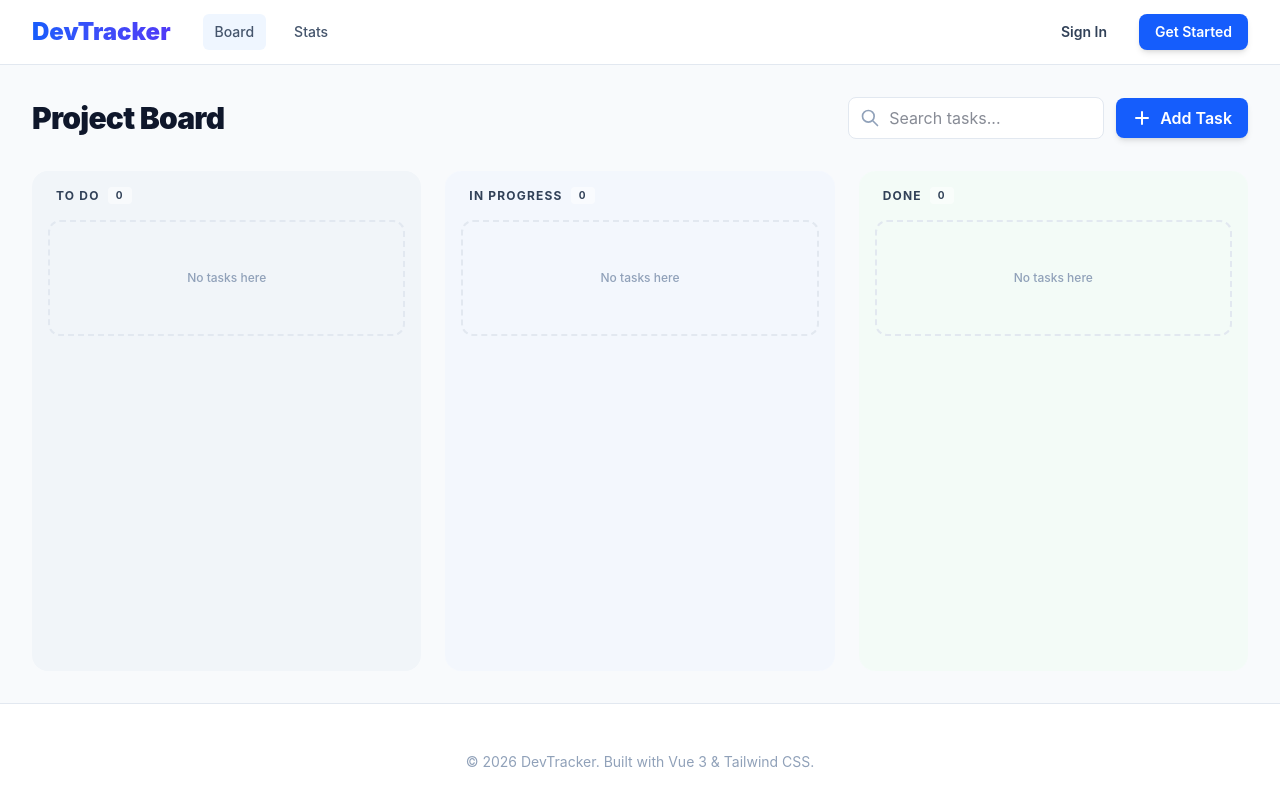
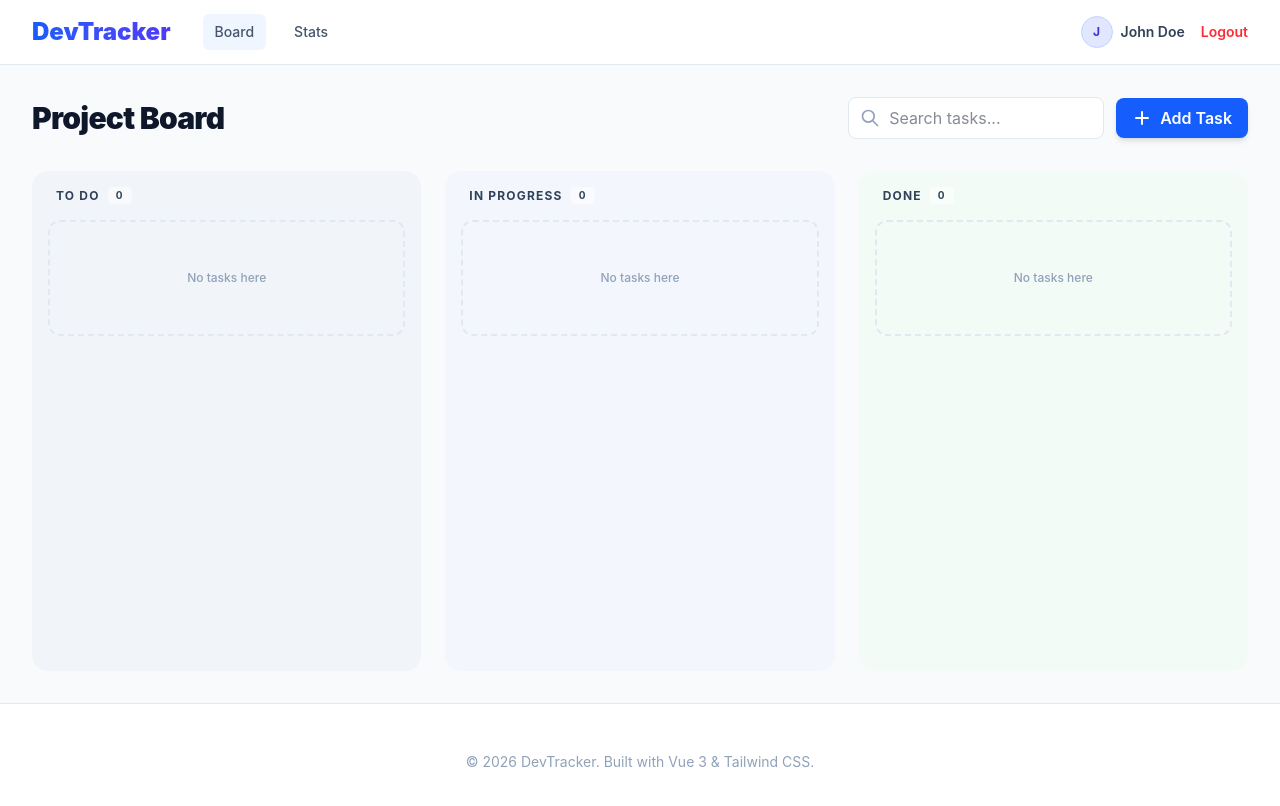
Before and after one commit to Kal-T/dev-tracker, a Vue app: page /login in a window 1280 px wide. Both pictures are taken after typing "name@example.com", "Sample123" into the empty fields and a click on the button "Sign In". Shown: the top 806 px of the page. Built offline with nearby package versions, Linux system fonts and the light colour scheme; the HTML template or start-up script is replaced by a standard one.

Commit message:
fix: connect LoginView to authStore and update NavBar with auth state

```diff
--- a/src/components/NavBar.vue
+++ b/src/components/NavBar.vue
@@ -1,5 +1,14 @@
 <script setup lang="ts">
-import { RouterLink } from 'vue-router'
+import { RouterLink, useRouter } from 'vue-router'
+import { useAuthStore } from '@/stores/authStore'
+
+const authStore = useAuthStore()
+const router = useRouter()
+
+const handleLogout = () => {
+  authStore.logout()
+  router.push('/login')
+}
 </script>
 
 <template>
@@ -30,6 +39,7 @@ import { RouterLink } from 'vue-router'
         </div>
 
         <div class="flex items-center space-x-4">
+          <template v-if="!authStore.isAuthenticated">
             <RouterLink
               to="/login"
               class="px-4 py-2 rounded-lg text-sm font-semibold text-slate-700 hover:bg-slate-100 transition-colors"
@@ -39,6 +49,21 @@ import { RouterLink } from 'vue-router'
             <button class="bg-blue-600 text-white px-4 py-2 rounded-lg text-sm font-semibold hover:bg-blue-700 shadow-md hover:shadow-blue-200 transition-all">
               Get Started
             </button>
+          </template>
+          <div v-else class="flex items-center gap-4">
+            <div class="flex items-center gap-2">
+              <div class="w-8 h-8 rounded-full bg-indigo-100 flex items-center justify-center text-indigo-700 font-bold text-xs border border-indigo-200">
+                {{ authStore.user?.name.charAt(0) }}
+              </div>
+              <span class="text-sm font-semibold text-slate-700">{{ authStore.user?.name }}</span>
+            </div>
+            <button
+              @click="handleLogout"
+              class="text-sm font-semibold text-red-500 hover:text-red-700 transition-colors"
+            >
+              Logout
+            </button>
+          </div>
         </div>
       </div>
     </div>
--- a/src/views/LoginView.vue
+++ b/src/views/LoginView.vue
@@ -1,15 +1,18 @@
 <script setup lang="ts">
 import { ref } from 'vue'
 import { useRouter } from 'vue-router'
+import { useAuthStore } from '@/stores/authStore'
 
 const router = useRouter()
+const authStore = useAuthStore()
 const email = ref('')
 const password = ref('')
 
 const handleLogin = () => {
-  // Mock login
-  console.log('Logging in...', email.value)
-  router.push('/board')
+  if (email.value) {
+    authStore.login(email.value)
+    router.push('/board')
+  }
 }
 </script>
 
```
Lines whose indentation alone changed are shown as unchanged.
